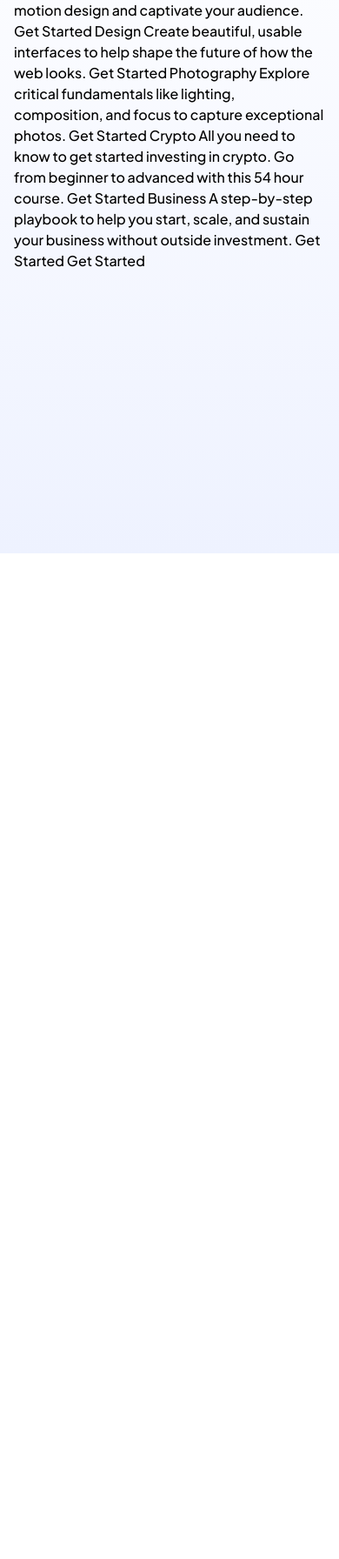
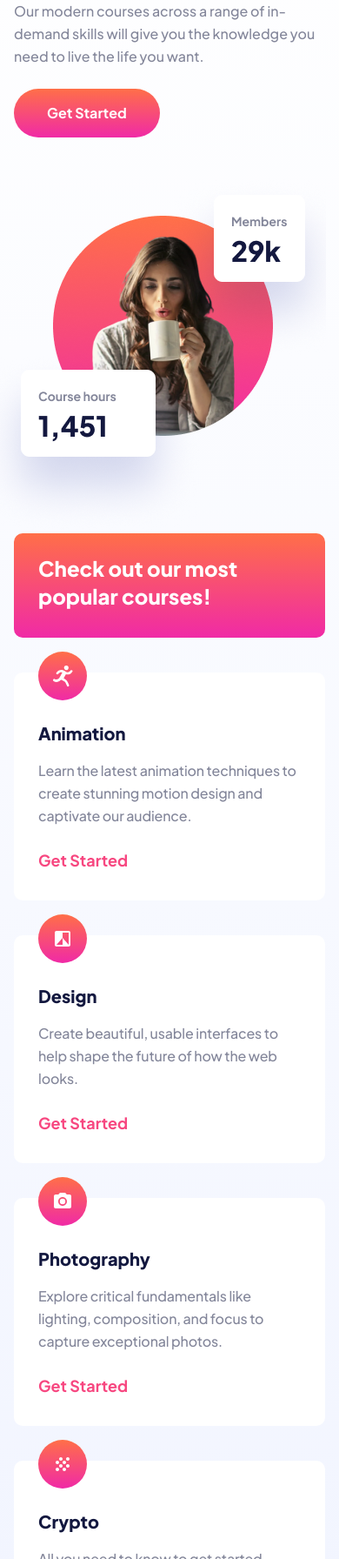
Before and after one commit to FrontEndMentor-MyChallanges/n_skilled-elearning-landing-page, a website: page index.html in a window 390 px wide. Shown: the part 208-2000 px from the top of the page at 87% size. Before the commit the page ends 844 px from the top, so only its background shows below. Drawn offline with Linux system fonts and the light colour scheme.

Commit message:
Finished mobile

```diff
--- a/index.html
+++ b/index.html
@@ -20,11 +20,10 @@
 
 <body class="font-jakarta min-h-screen">
 
-  <div class="wrapper h-full">
-    <div class="bg-gradient-to-b from-white to-indigo-50 absolute top-0 left-0 w-full h-full z-[-10]"></div>
-    <div
-      class="container px-4 pt-4 max-w-[400px] mx-auto md:px-10 md:max-w-max md:pt-6 lg:pt-[38px] lg:max-w-[1100px] xl:px-0">
-      <div class="nav flex items-center justify-between">
+  <div class="wrapper bg-gradient-to-b from-white to-indigo-50 h-full">
+    <div class=" absolute top-0 left-0 w-full h-full z-[-10]"></div>
+    <div class="container max-w-[400px] mx-auto  md:max-w-max  lg:max-w-[1100px] ">
+      <div class="nav flex items-center justify-between px-4 pt-4 md:px-10 md:pt-6 lg:pt-[38px] xl:px-0">
         <div class="img-container">
           <img src="./dist/assets/logo-dark.svg" alt="" class="w-[90px] lg:w-[117px]">
         </div>
@@ -33,45 +32,88 @@
           Get Started
         </button>
       </div>
+      <header class="header flex flex-col gap-[46px]">
+        <div class="header-container flex flex-col items-start px-4 pt-4 md:px-10 md:pt-6 lg:pt-[38px] xl:px-0">
+          <h1 class="header-title text-[40px] font-extrabold leading-[51px] text-left text-customPrimaryDark"> Maximize
+            skill, minimize budget
+          </h1>
 
-      Maximize skill, minimize budget
+          <p class="header-text font-medium leading-[26px] text-customPrimaryLight text-left mt-[26px]">Our modern
+            courses across
+            a range of
+            in-demand skills will
+            give you the
+            knowledge you need to live the life you want.</p>
 
-      Our modern courses across a range of in-demand skills will give you the
-      knowledge you need to live the life you want.
+          <button
+            class="leading-[26px] font-bold px-[38px] py-[15px] text-white bg-gradient-to-b from-customGradientOrange to-customGradientPink rounded-full mt-6">Get
+            Started</button>
+        </div>
+        <div class="header-img">
+          <picture>
+            <img src="./dist/assets/images/image-hero-mobile.png" alt="" class="">
+          </picture>
+        </div>
+      </header>
 
-      Get Started
-
-      Check out our most popular courses!
-
-      Animation
-      Learn the latest animation techniques to create stunning motion
-      design and captivate your audience.
-      Get Started
-
-      Design
-      Create beautiful, usable interfaces to help shape the future of
-      how the web looks.
-      Get Started
-
-      Photography
-      Explore critical fundamentals like lighting, composition, and focus
-      to capture exceptional photos.
-      Get Started
-
-      Crypto
-      All you need to know to get started investing in crypto. Go from beginner
-      to advanced with this 54 hour course.
-      Get Started
-
-      Business
-      A step-by-step playbook to help you start, scale, and sustain your business
-      without outside investment.
-      Get Started
-
-      Get Started
+      <div class="cards px-4 space-y-10">
+        <div
+          class="card rounded-[10px] bg-gradient-to-b from-customGradientOrange to-customGradientPink px-7 pt-6 pb-8">
+          <p class="text-2xl font-extrabold leading-8 text-white">Check out our most popular courses!</p>
+        </div>
+        <div class="card bg-white rounded-[10px] px-7 pb-8 pt-14 relative">
+          <img src="./dist/assets/icon-animation.svg" alt="" class="h-aut0 -top-6 left-7 absolute">
+          <h2 class="text-customPrimaryDark text-xl font-extrabold">Animation</h2>
+          <p class="leading-[26px] mt-4 text-customPrimaryLight font-medium  text-left text-base tracking-[-0.01em]">
+            Learn the latest animation techniques to create stunning motion design and captivate our audience.</p>
+          <button class="card-btn text-customPink mt-6 text-lg font-bold leading-7">Get Started</button>
+        </div>
+        <div class="card bg-white rounded-[10px] px-7 pb-8 pt-14 relative">
+          <img src="./dist/assets/icon-design.svg" alt="" class="h-aut0 -top-6 left-7 absolute">
+          <h2 class="text-customPrimaryDark text-xl font-extrabold">Design
+          </h2>
+          <p class="leading-[26px] mt-4 text-customPrimaryLight font-medium  text-left text-base tracking-[-0.01em]">
+            Create beautiful, usable interfaces to help shape the future of
+            how the web looks.</p>
+          <button class="card-btn text-customPink mt-6 text-lg font-bold leading-7">Get Started</button>
+        </div>
+        <div class="card bg-white rounded-[10px] px-7 pb-8 pt-14 relative">
+          <img src="./dist/assets/icon-photography.svg" alt="" class="h-aut0 -top-6 left-7 absolute">
+          <h2 class="text-customPrimaryDark text-xl font-extrabold"> Photography
+          </h2>
+          <p class="leading-[26px] mt-4 text-customPrimaryLight font-medium  text-left text-base tracking-[-0.01em]">
+            Explore critical fundamentals like lighting, composition, and focus
+            to capture exceptional photos.</p>
+          <button class="card-btn text-customPink mt-6 text-lg font-bold leading-7">Get Started</button>
+        </div>
+        <div class="card bg-white rounded-[10px] px-7 pb-8 pt-14 relative">
+          <img src="./dist/assets/icon-crypto.svg" alt="" class="h-aut0 -top-6 left-7 absolute">
+          <h2 class="text-customPrimaryDark text-xl font-extrabold"> Crypto
+          </h2>
+          <p class="leading-[26px] mt-4 text-customPrimaryLight font-medium  text-left text-base tracking-[-0.01em]">
+            All you need to know to get started investing in crypto. Go from beginner
+            to advanced with this 54 hour course.</p>
+          <button class="card-btn text-customPink mt-6 text-lg font-bold leading-7">Get Started</button>
+        </div>
+        <div class="card bg-white rounded-[10px] px-7 pb-8 pt-14 relative">
+          <img src="./dist/assets/icon-animation.svg" alt="" class="h-aut0 -top-6 left-7 absolute">
+          <h2 class="text-customPrimaryDark text-xl font-extrabold">Business</h2>
+          <p class="leading-[26px] mt-4 text-customPrimaryLight font-medium  text-left text-base tracking-[-0.01em]">
+            A step-by-step playbook to help you start, scale, and sustain your business
+            without outside investment.</p>
+          <button class="card-btn text-customPink mt-6 text-lg font-bold leading-7">Get Started</button>
+        </div>
+      </div>
+      <footer class="footer h-[120px] w-full flex items-center justify-between px-4 bg-customPrimaryDark mt-20">
+        <div class="img-container logo-light">
+          <img src="./dist/assets/logo-light.svg" alt="" class="w-[90px] lg:w-[117px]">
+        </div>
+        <button
+          class="bg-gradient-to-b from-customGradientBlue to-customGradientPink px-6 font-bold leading-7 text-white rounded-full py-[10px] lg:text-lg lg:py-[14px] lg:px-8">
+          Get Started
+        </button>
+      </footer>
     </div>
-
-
   </div>
 
 </body>
```
Also changed, not shown: dist/assets/images/image-hero-mobile.png (added), dist/style.css.
